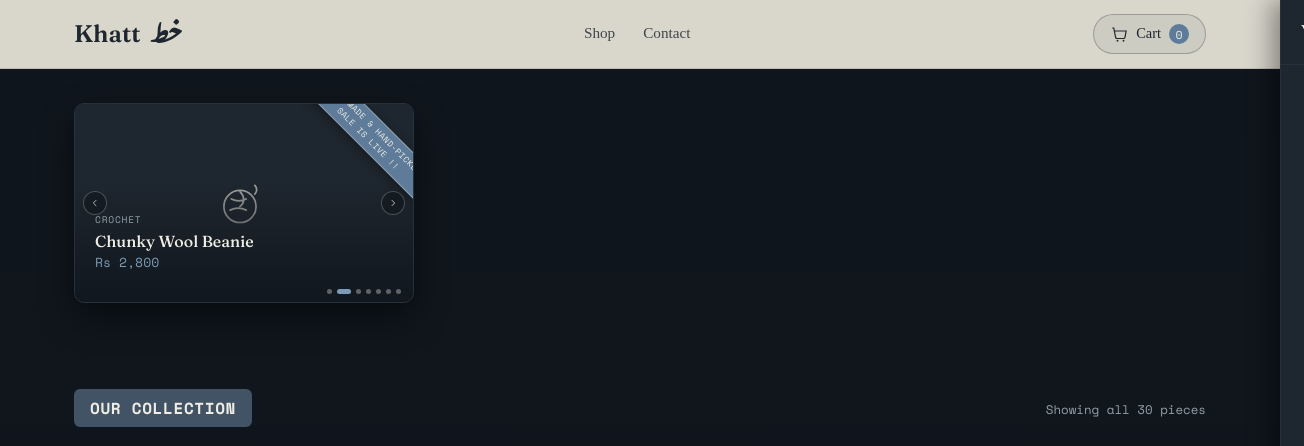
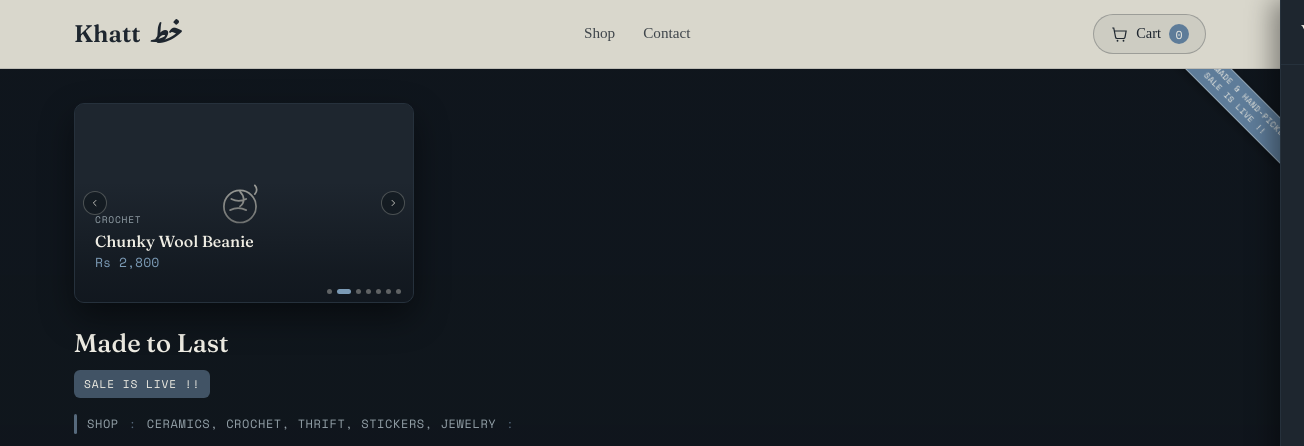
Before and after one commit to amnahs12/Khat.com, a website: page index.html in a window 1280 px wide. Shown: the top 446 px of the page, 1304 px wide, since content can reach past the window. Drawn offline with nearby package versions, Linux system fonts and the light colour scheme; no server answers; a web font is replaced by a local one.

Commit message:
Update index.html

```diff
--- a/index.html
+++ b/index.html
@@ -62,12 +62,17 @@
           <svg viewBox="0 0 24 24" width="16" height="16" fill="none" stroke="currentColor" stroke-width="1.8"><path d="M9 5l7 7-7 7"/></svg>
         </button>
 
-              <div class="slide-dots" id="slideDots" role="tablist" aria-label="Choose slide"></div>
+                    <div class="slide-dots" id="slideDots" role="tablist" aria-label="Choose slide"></div>
+    </div>
 
+    <div class="hero-caption">
       <div class="hero-ribbon">
         <span>Handmade &amp; Hand&#8209;picked</span>
         <span>Sale is live !!</span>
       </div>
+      <h1>Made to Last </h1>
+      <p class="eyebrow">Sale is live !!</p>
+      <p class="hero-breadcrumb"><span class="breadcrumb-bar"></span>Shop <span class="breadcrumb-sep">:</span> Ceramics, crochet, thrift, stickers, jewelry <span class="breadcrumb-sep">:</span></p>
     </div>
       </div>
 
```
